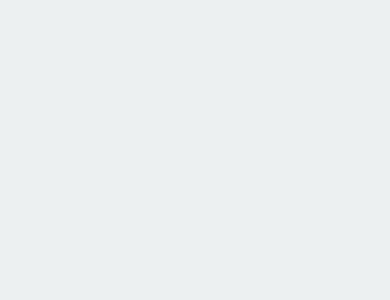
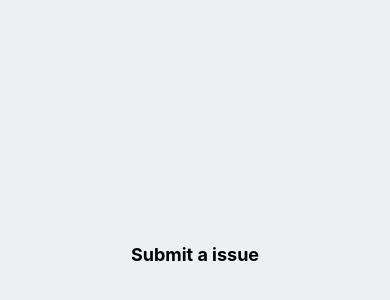
Before and after one commit to IntelligentLion/THE-CAPSTONE, a React Native app: screen / in a window 390 px wide. Shown: the part 168-468 px from the top of the page. Built offline with nearby package versions, Linux system fonts and the light colour scheme.

Commit message:
Update App.js

```diff
--- a/App.js
+++ b/App.js
@@ -4,7 +4,7 @@ export default function App() {
   return (
     <View style={styles.container}>
       <Text style={styles.paragraph}>
-
+      Submit a issue
       </Text>
     </View>
   );
```
